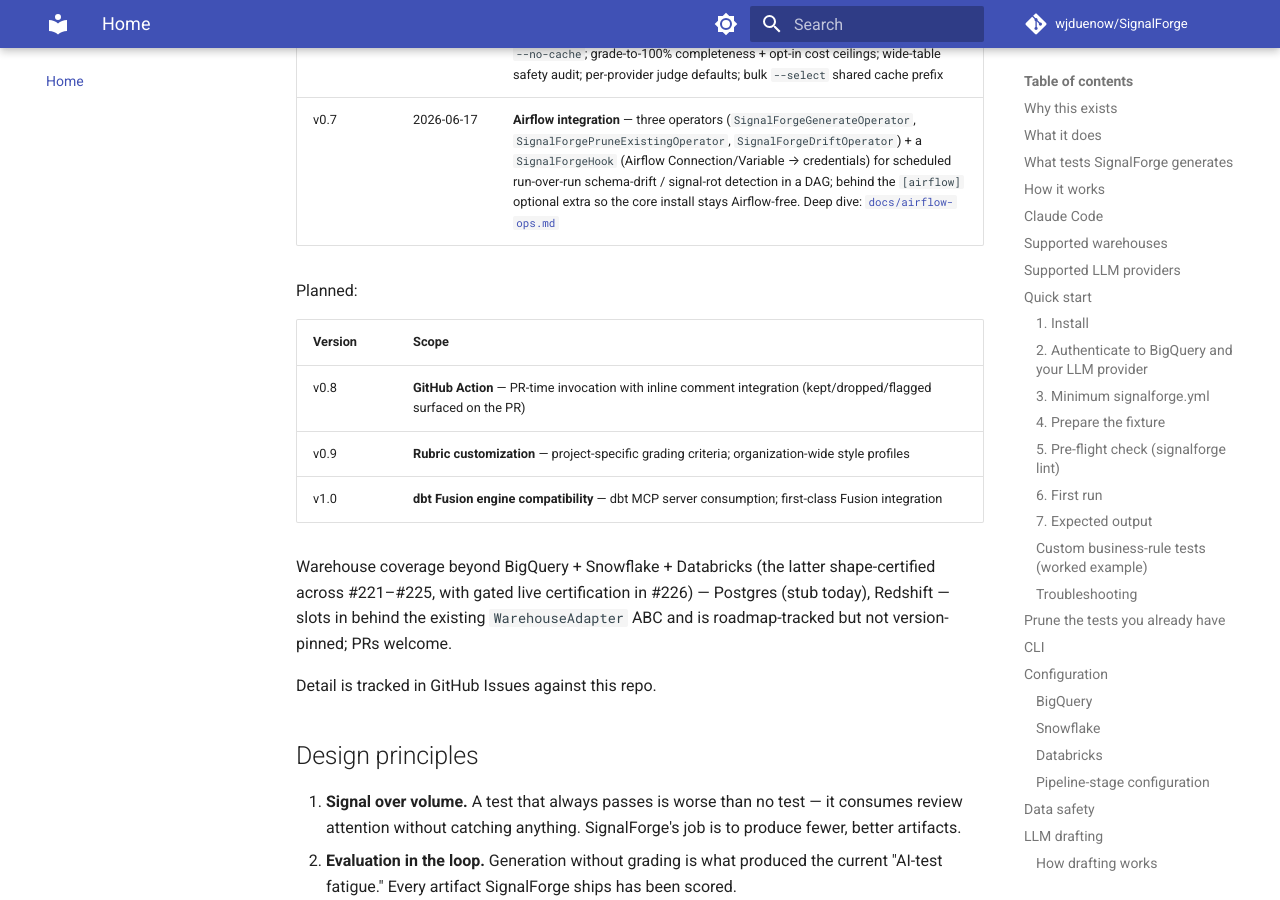
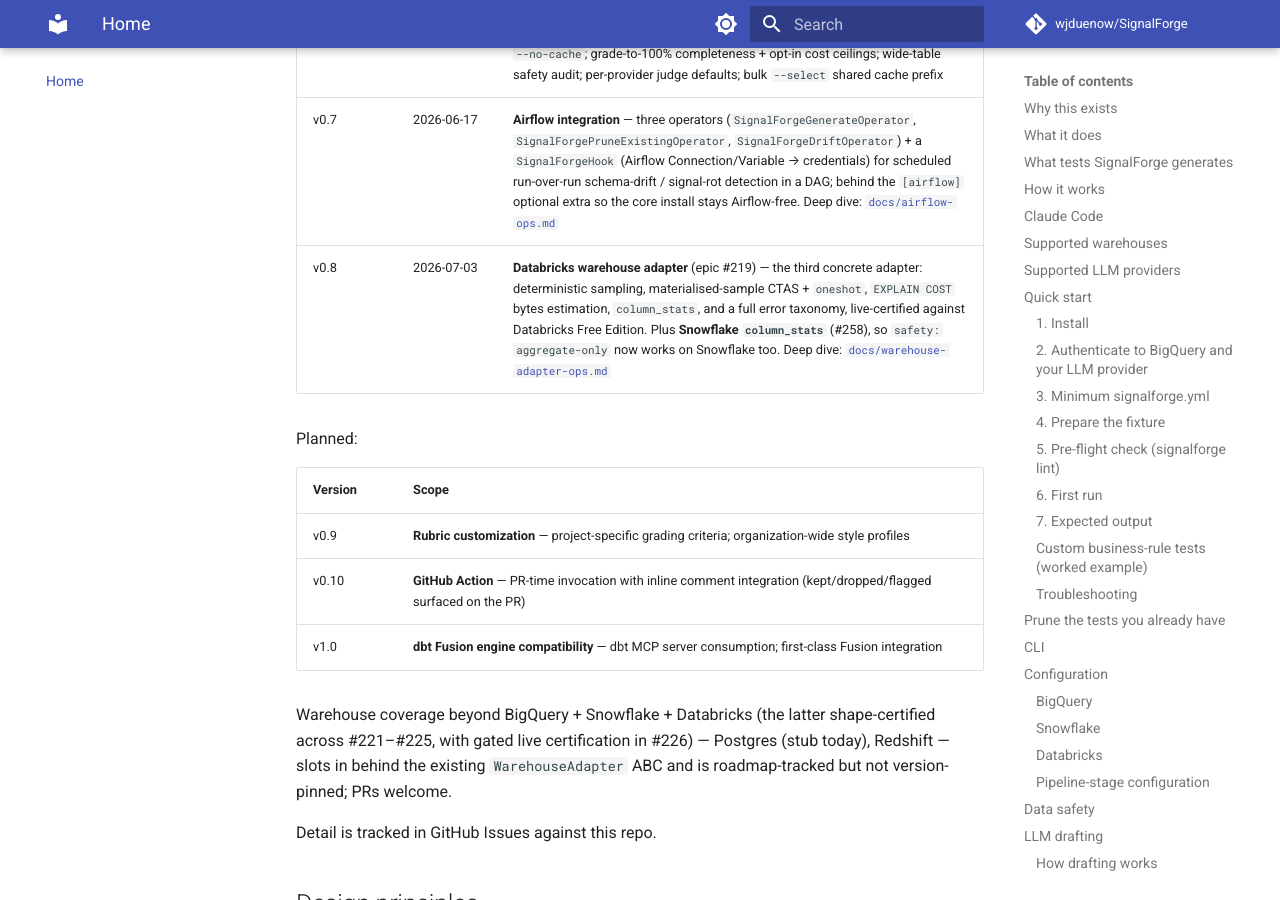
Before and after one commit to wjduenow/SignalForge, an MkDocs documentation site: the page built from docs/index.md, in a window 1280 px wide and 900 px high, scrolled down 17472 px. Built offline with MkDocs 1.6.1 and Material for MkDocs 9.7.7, drawn with Linux system fonts in a browser that asks for light colours; comment, search, counter and statistics services are not loaded.

Commit message:
docs: roadmap — v0.8 Databricks shipped; renumber planned, rubric customization before GitHub Action

```diff
--- a/README.md
+++ b/README.md
@@ -692,13 +692,14 @@ Shipped:
 | v0.5    | 2026-05-30 | **Installable Claude Code skill** — `signalforge install-skill` ships a SKILL.md that teaches Claude to drive the CLI against your dbt project                  |
 | v0.6    | 2026-06-09 | **Three new test primitives** (`row_count_between`, `unique_combination`, `row_count_anomaly_by_period` + `--as-of` time-bound reproducibility); grade-stage asyncio orchestrator (~9× faster); persistent grade cache + `--no-grade` / `--no-cache`; grade-to-100% completeness + opt-in cost ceilings; wide-table safety audit; per-provider judge defaults; bulk `--select` shared cache prefix |
 | v0.7    | 2026-06-17 | **Airflow integration** — three operators (`SignalForgeGenerateOperator`, `SignalForgePruneExistingOperator`, `SignalForgeDriftOperator`) + a `SignalForgeHook` (Airflow Connection/Variable → credentials) for scheduled run-over-run schema-drift / signal-rot detection in a DAG; behind the `[airflow]` optional extra so the core install stays Airflow-free. Deep dive: [`docs/airflow-ops.md`](docs/airflow-ops.md) |
+| v0.8    | 2026-07-03 | **Databricks warehouse adapter** (epic #219) — the third concrete adapter: deterministic sampling, materialised-sample CTAS + `oneshot`, `EXPLAIN COST` bytes estimation, `column_stats`, and a full error taxonomy, live-certified against Databricks Free Edition. Plus **Snowflake `column_stats`** (#258), so `safety: aggregate-only` now works on Snowflake too. Deep dive: [`docs/warehouse-adapter-ops.md`](docs/warehouse-adapter-ops.md) |
 
 Planned:
 
 | Version | Scope                                                                                                            |
 | ------- | ---------------------------------------------------------------------------------------------------------------- |
-| v0.8    | **GitHub Action** — PR-time invocation with inline comment integration (kept/dropped/flagged surfaced on the PR) |
 | v0.9    | **Rubric customization** — project-specific grading criteria; organization-wide style profiles                   |
+| v0.10   | **GitHub Action** — PR-time invocation with inline comment integration (kept/dropped/flagged surfaced on the PR) |
 | v1.0    | **dbt Fusion engine compatibility** — dbt MCP server consumption; first-class Fusion integration                 |
 
 Warehouse coverage beyond BigQuery + Snowflake + Databricks (the latter
```
Also changed, not shown: CLAUDE.md (+7 -6 lines).
